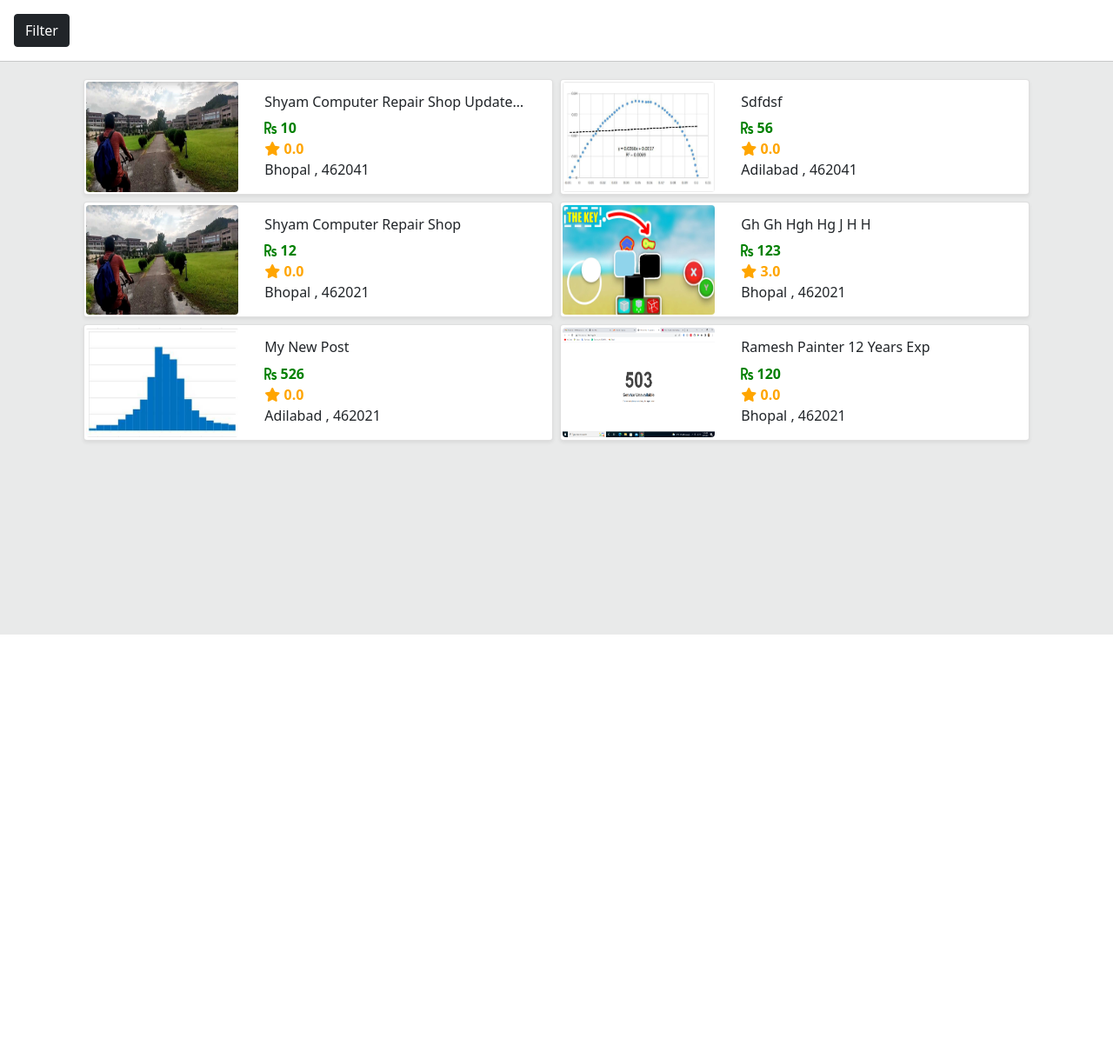
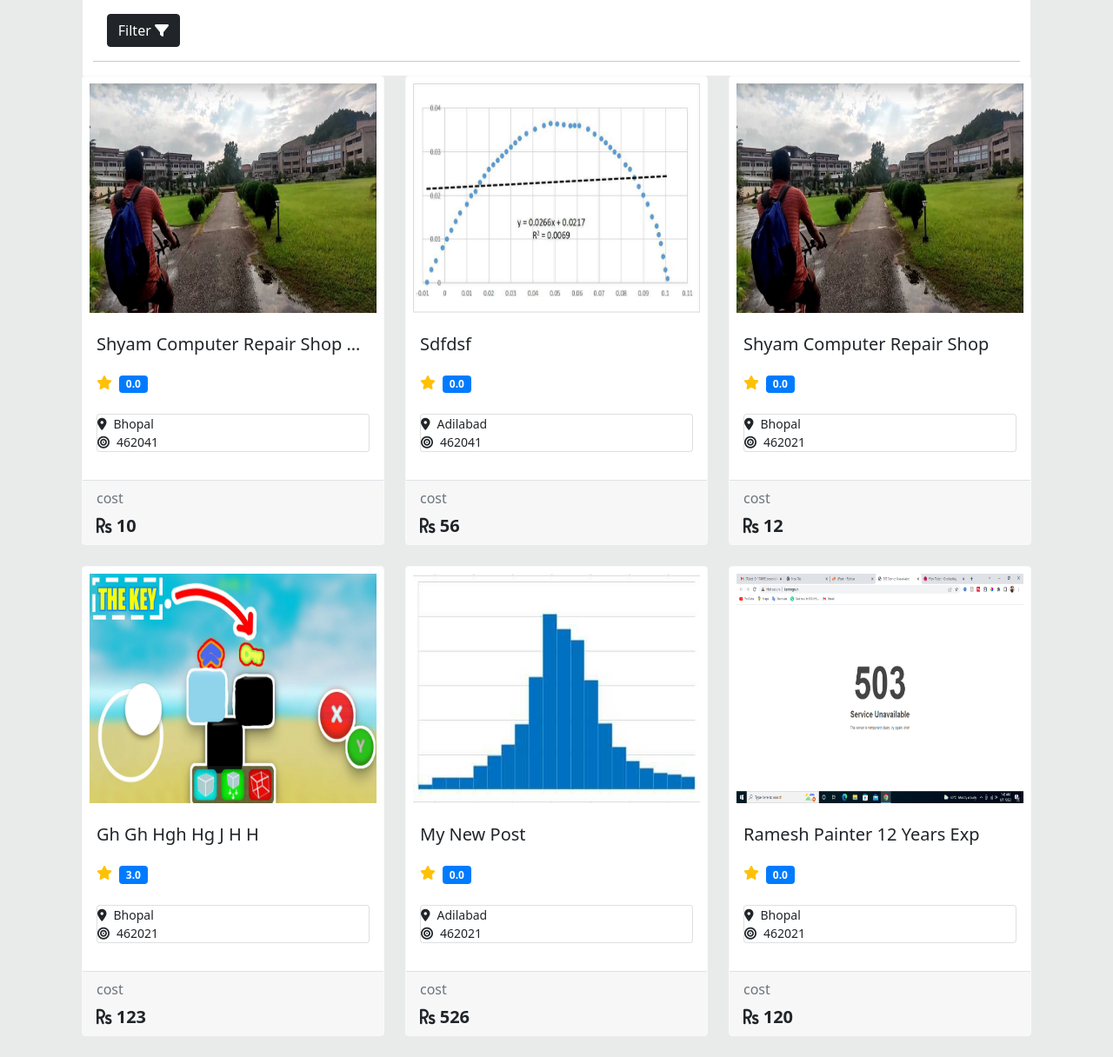
Before and after one commit to trakagreat/kamingo_2022, a Django app: page / in a window 1280 px wide. Shown: the part 70-1286 px from the top of the page at 87% size. Before the commit the page ends 800 px from the top, so only its background shows below. Run offline with Django 4.2, Linux system fonts and the light colour scheme; data comes from the database, SQL or seed files in the repository; both versions use the stored data as it was after the commit; parts of the project's set-up code (start-up, migrations or seed data) failed here and were passed over; some libraries are stand-ins or nearby versions.

Commit message:
121 june

```diff
--- a/serviceapp/templates/serviceapp/front_page.html
+++ b/serviceapp/templates/serviceapp/front_page.html
@@ -3,16 +3,17 @@
 {% load ratings %}
 {% load widget_tweaks %}
 {% load bootstrap5 %}
-{% block title %}
+{% block title %} kamingo
 
 {% endblock %}
 {% block css_linking_block %}
 <link rel="stylesheet" href="{% static 'serviceapp/include/service_card.css' %}">
-{#    <link rel="stylesheet" href="{% static 'star-ratings/css/star-ratings.css' %}">#}
+<link rel="stylesheet" href="{% static 'star-ratings/css/star-ratings.css' %}">
 <link rel="preconnect" href="https://fonts.googleapis.com">
 <link rel="preconnect" href="https://fonts.gstatic.com" crossorigin>
 <link href="https://fonts.googleapis.com/css2?family=Luckiest+Guy&display=swap" rel="stylesheet">
-   <link rel="stylesheet" href="https://stackpath.bootstrapcdn.com/bootstrap/4.3.1/css/bootstrap.min.css" integrity="sha384-ggOyR0iXCbMQv3Xipma34MD+dH/1fQ784/j6cY/iJTQUOhcWr7x9JvoRxT2MZw1T" crossorigin="anonymous">
+<link rel="stylesheet" href="https://stackpath.bootstrapcdn.com/bootstrap/4.3.1/css/bootstrap.min.css"
+    integrity="sha384-ggOyR0iXCbMQv3Xipma34MD+dH/1fQ784/j6cY/iJTQUOhcWr7x9JvoRxT2MZw1T" crossorigin="anonymous">
 <link rel="stylesheet" href="https://cdn.jsdelivr.net/npm/bootstrap-select@1.13.9/dist/css/bootstrap-select.min.css">
 
 <script src="https://kit.fontawesome.com/61870727ed.js" crossorigin="anonymous"></script>
@@ -20,32 +21,8 @@
 
 {% block body %}
 
-    <div style="background-color: rgb(255, 255, 255);">
-        <a class="btn btn-dark mt-3 ml-3" data-bs-toggle="collapse" href="#collapseExample" role="button" aria-expanded="false" aria-controls="collapseExample">
-            Filter <i class=" fa-filter"></i>
-          </a>
 
-          <div class="collapse" id="collapseExample">
-       <form action=""  class="justify-content-center">
 
-           <div class="row mt-2 ml-3">
-            <div class = " col-6 mt-1" style = "width:20rem">
-                <h6>Category</h6>
-                {{ filter.form.category | add_class:"form-control"}}
-               </div>
-               <div class = " col-6 mt-1 " style = "width:20rem">
-                <h6>City</h6>
-                {{ filter.form.address__city| add_class:"form-control"}}
-            </div>
-           </div>
-           <div class="row ml-3 mt-2">
-            <div class = " col-6  " style = "width:20rem">
-
-               <button type="submit" class="btn btn-primary">Search</button>
-               </div>
-        </div>
-    </div>
-        <hr>
 
 
 
@@ -54,13 +31,51 @@
 {% comment %} {% bootstrap_form filter.form %} {% endcomment %}
 
 
-        </form>
-  </div>
+
+
 {% comment %} {% include 'serviceapp/includes/filter_form.html' %} {% endcomment %}
 <div class="container d-flex justify-content-center ">
 
+    <div class="row justify-content-center " style="width: 100%; margin: 0 0.8rem;">
+<div class="" style="background-color: rgb(255, 255, 255); width: 100%;">
+    <a class="btn btn-dark mt-3 ml-3" data-bs-toggle="collapse" href="#collapseExample" role="button"
+        aria-expanded="false" aria-controls="collapseExample">
+        Filter <i class=" fas fa-filter"></i>
+    </a>
+    <div class="  collapse" id="collapseExample">
+        <form action="" class="justify-content-center">
 
-    <div class="row justify-content-center " style="width: 100%" >
+            <div class="row mt-2 ml-3 ">
+                <div class=" col-6 mt-1 " style="width:20rem">
+                    <h6>Category</h6>
+                    {{ filter.form.category | add_class:"form-control" }}
+                </div>
+                <div class=" col-6 mt-1 " style="width:20rem">
+                    <h6>City</h6>
+                    {{ filter.form.address__city| add_class:"form-control" }}
+                </div>
+            </div>
+            <div class="row ml-3 mt-2">
+                <div class=" col-6  " style="width:20rem">
+
+                    <button type="submit" class="btn btn-primary">Search</button>
+                </div>
+            </div>
+        </form>
+
+</div>
+    <hr>
+
+</div>
+    </div>
+    </div>
+
+
+
+<div class="container d-flex justify-content-center ">
+
+        <div class="row justify-content-center " style="width: 100%">
+
             {% for service in filter.qs %}
 
             {% include 'serviceapp/includes/service_card.html' %}
@@ -73,7 +88,5 @@
 
 
 
-
-
     <script type="text/javascript" src="{% static 'star-ratings/js/dist/star-ratings.js' %}"></script>
     {% endblock %}
--- a/serviceapp/templates/serviceapp/includes/service_card.html
+++ b/serviceapp/templates/serviceapp/includes/service_card.html
@@ -1,5 +1,5 @@
 
-<div class="card m-1 shadow-sm" style="max-width: 540px;">
+{% comment %} <div class="card m-1 shadow-sm" style="max-width: 540px;">
     <a class="stretched-link" href="{% url 'service-detail-page' service.slug %}  "></a>
   <div class="row g-0">
       <div class="container">
@@ -21,4 +21,49 @@
 </div>
 
   </div>
-</div>
+</div> {% endcomment %}
+
+<div class="col-12 col-md-6 col-lg-4">
+  <a class="stretched-link" href="{% url 'service-detail-page' service.slug %}  "></a>
+  <div class="card border-light mb-4">
+      <a href="" class="position-relative">
+          <img src="{{ service.image.url }}" class=" card-img-top rounded-xl p-2" alt="themesberg office" width="100%" height="280rem"> </a>
+          <div class="card-body">
+
+              <h4 class="h5 card-title text-truncate">{{ service.title | title }}</h4>
+
+          <div class="d-flex my-4">
+              <i class="star fas fa-star text-warning" aria-hidden="true"></i>
+
+              </i> <span class="badge badge-pill badge-primary ml-2">
+                {{ service.get_rating | floatformat:1 }}
+              </span>
+          </div><ul class="list-group mb-3">
+              <li class="list-group-item small p-0">
+                  <span class="fas fa-map-marker-alt mr-2" aria-hidden="true">
+
+                  </span>{{ service.address.city}}</li>
+                  <li class="list-group-item small p-0">
+                      <span class="fas fa-bullseye mr-2" aria-hidden="true">
+
+                      </span>{{ service.address.pin_code }}
+                    </li>
+
+                  </ul>
+              </div>
+              <div class="card-footer bg-soft border-top">
+                  <div class="d-flex justify-content-between">
+                      <div class="col pl-0">
+                          <span class="text-muted font-small d-block mb-2">
+                             cost
+                          </span>
+                           <span class="h5 text-dark font-weight-bold">
+                            <i class="fas fa-rupee-sign"></i>
+                            {{ service.cost }}
+                              </span>
+                          </div>
+
+                      </div>
+                  </div>
+              </div>
+          </div>
--- a/serviceapp/templates/serviceapp/service_detail_page.html
+++ b/serviceapp/templates/serviceapp/service_detail_page.html
@@ -91,7 +91,7 @@
                 <div class="col p-3">
                     <h5>Please login!</h5>
 
-                <button class="btn btn-outline-primary mt-1" type="submit"> SignIn </button>
+                <button class="btn btn-outline-primary mt-1" type="submit"  > SignIn </button>
 
                 </div>
              </div>
--- a/templates/base.html
+++ b/templates/base.html
@@ -6,7 +6,8 @@
     {% block css_linking_block %} {% endblock %}
     <meta name="viewport" content="width=device-width, initial-scale=1">
 
-    <title>{% block title %} {% endblock %}</title>
+    <title>{% block title %} kamingo {% endblock %}</title>
+    <link rel="icon" type="image/x-icon" href="{% static 'serviceapp/kamingo_favicon.png' %}">
     <link
       href="https://cdn.jsdelivr.net/npm/bootstrap@5.0.2/dist/css/bootstrap.min.css"
       rel="stylesheet"
```
Also changed, not shown: db.sqlite3, serviceapp/static/serviceapp/kamingo_favicon.png (added), uploads/service_photos/16a6d38aacec4efb86f43fe3e1f38fb7.PNG (added). Lines whose indentation alone changed are shown as unchanged.
